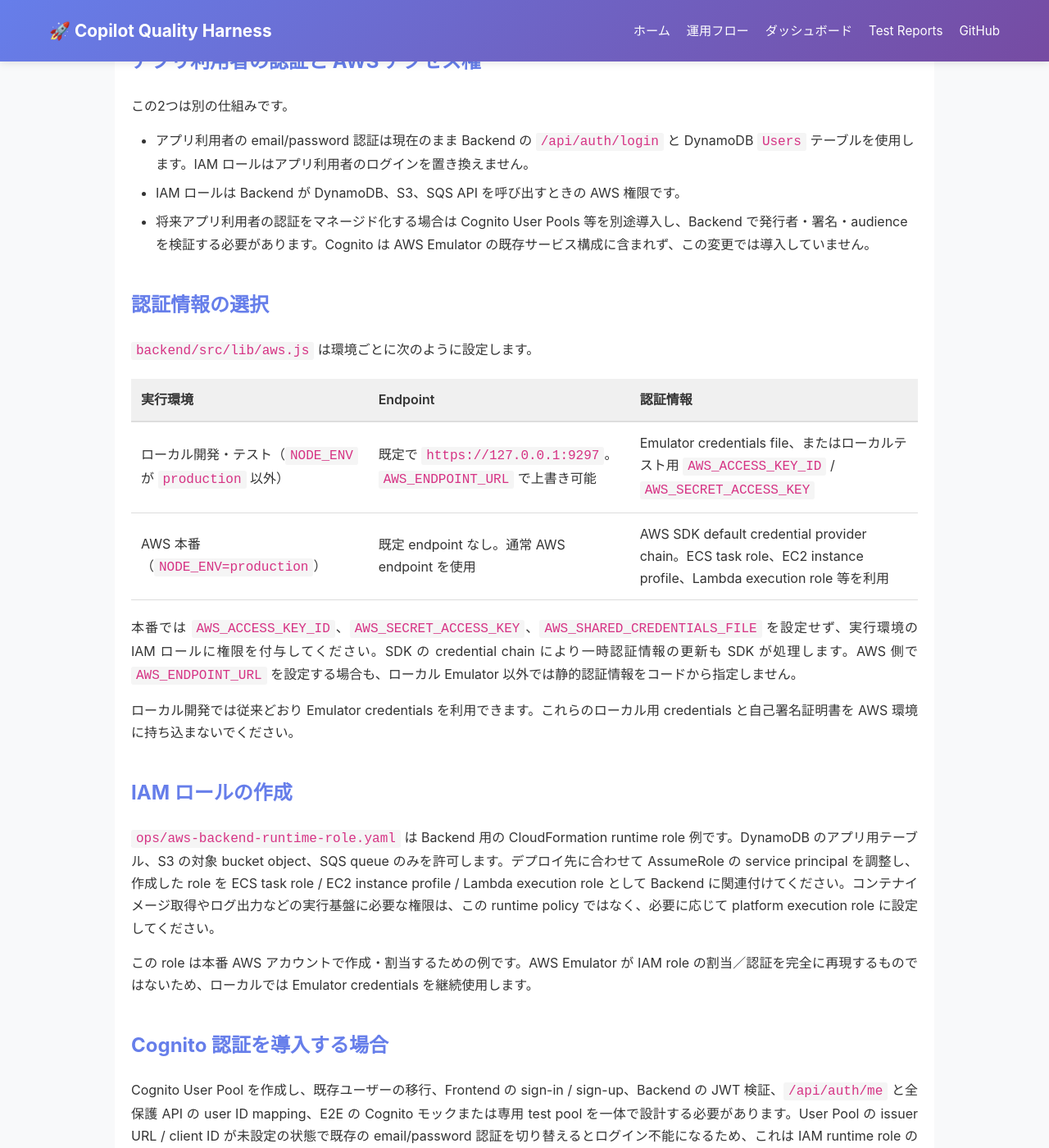
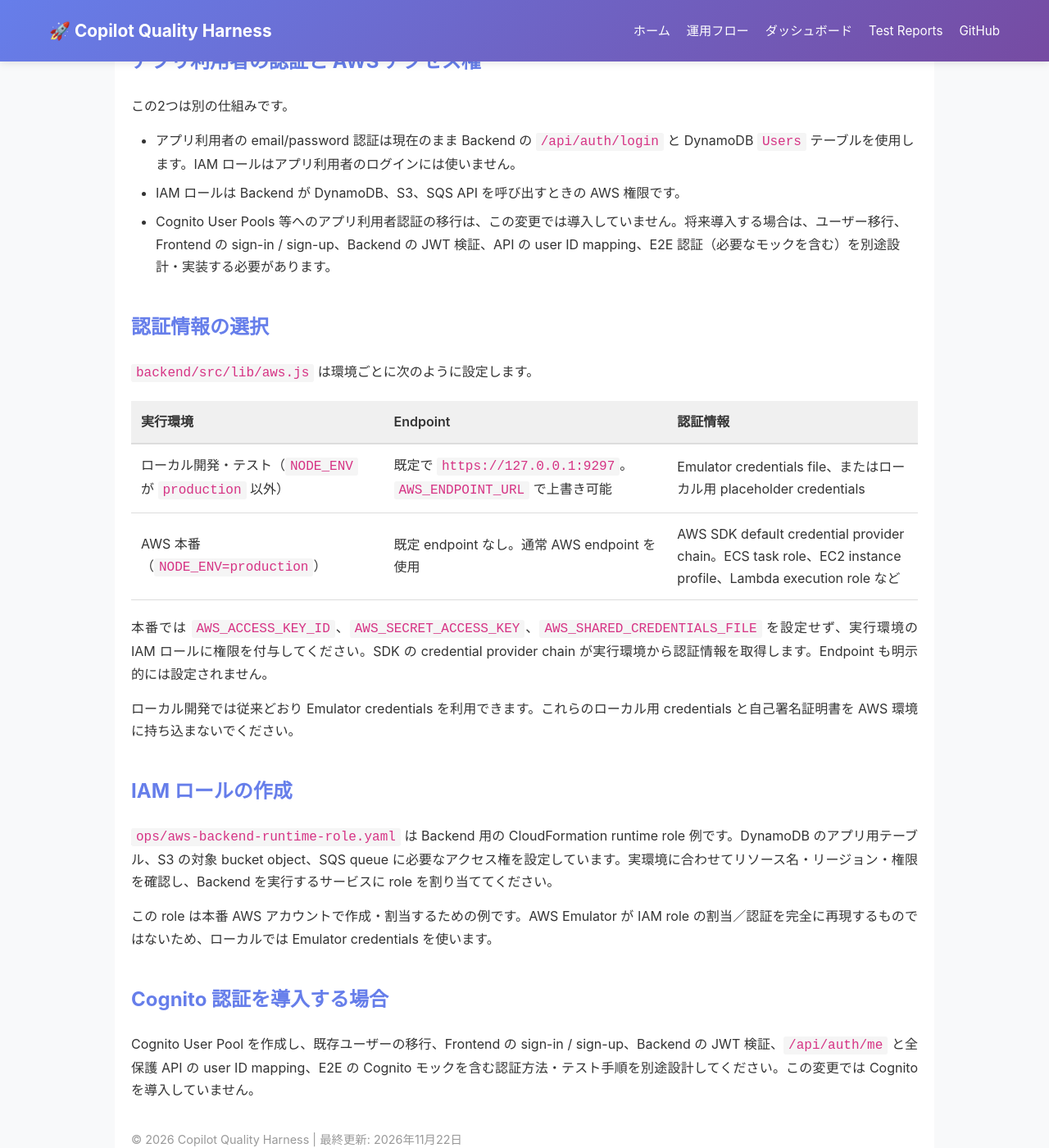
Before and after one commit to cocomomojo/copilot-quality-harness, a Jekyll site: the page built from docs/AWS_IAM_CREDENTIALS.md, in a window 1280 px wide and 1400 px high, scrolled down 246 px. Shown: the whole window at 82% size. Built offline with Jekyll 4.4.1, drawn with Linux system fonts in a browser that asks for light colours; our own code applies the rules of GitHub Pages for plain Markdown files; some of the changed text lies outside the part shown.

Commit message:
docs: clarify Cognito migration is not included

```diff
--- a/docs/AWS_IAM_CREDENTIALS.md
+++ b/docs/AWS_IAM_CREDENTIALS.md
@@ -4,9 +4,9 @@
 
 この2つは別の仕組みです。
 
-- アプリ利用者の email/password 認証は現在のまま Backend の `/api/auth/login` と DynamoDB `Users` テーブルを使用します。IAM ロールはアプリ利用者のログインを置き換えません。
+- アプリ利用者の email/password 認証は現在のまま Backend の `/api/auth/login` と DynamoDB `Users` テーブルを使用します。IAM ロールはアプリ利用者のログインには使いません。
 - IAM ロールは Backend が DynamoDB、S3、SQS API を呼び出すときの AWS 権限です。
-- 将来アプリ利用者の認証をマネージド化する場合は Cognito User Pools 等を別途導入し、Backend で発行者・署名・audience を検証する必要があります。Cognito は AWS Emulator の既存サービス構成に含まれず、この変更では導入していません。
+- Cognito User Pools 等へのアプリ利用者認証の移行は、この変更では導入していません。将来導入する場合は、ユーザー移行、Frontend の sign-in / sign-up、Backend の JWT 検証、API の user ID mapping、E2E 認証（必要なモックを含む）を別途設計・実装する必要があります。
 
 ## 認証情報の選択
 
@@ -14,19 +14,19 @@
 
 | 実行環境 | Endpoint | 認証情報 |
 |---|---|---|
-| ローカル開発・テスト（`NODE_ENV` が `production` 以外） | 既定で `https://127.0.0.1:9297`。`AWS_ENDPOINT_URL` で上書き可能 | Emulator credentials file、またはローカルテスト用 `AWS_ACCESS_KEY_ID` / `AWS_SECRET_ACCESS_KEY` |
-| AWS 本番（`NODE_ENV=production`） | 既定 endpoint なし。通常 AWS endpoint を使用 | AWS SDK default credential provider chain。ECS task role、EC2 instance profile、Lambda execution role 等を利用 |
+| ローカル開発・テスト（`NODE_ENV` が `production` 以外） | 既定で `https://127.0.0.1:9297`。`AWS_ENDPOINT_URL` で上書き可能 | Emulator credentials file、またはローカル用 placeholder credentials |
+| AWS 本番（`NODE_ENV=production`） | 既定 endpoint なし。通常 AWS endpoint を使用 | AWS SDK default credential provider chain。ECS task role、EC2 instance profile、Lambda execution role など |
 
-本番では `AWS_ACCESS_KEY_ID`、`AWS_SECRET_ACCESS_KEY`、`AWS_SHARED_CREDENTIALS_FILE` を設定せず、実行環境の IAM ロールに権限を付与してください。SDK の credential chain により一時認証情報の更新も SDK が処理します。AWS 側で `AWS_ENDPOINT_URL` を設定する場合も、ローカル Emulator 以外では静的認証情報をコードから指定しません。
+本番では `AWS_ACCESS_KEY_ID`、`AWS_SECRET_ACCESS_KEY`、`AWS_SHARED_CREDENTIALS_FILE` を設定せず、実行環境の IAM ロールに権限を付与してください。SDK の credential provider chain が実行環境から認証情報を取得します。Endpoint も明示的には設定されません。
 
 ローカル開発では従来どおり Emulator credentials を利用できます。これらのローカル用 credentials と自己署名証明書を AWS 環境に持ち込まないでください。
 
 ## IAM ロールの作成
 
-[`ops/aws-backend-runtime-role.yaml`](../ops/aws-backend-runtime-role.yaml) は Backend 用の CloudFormation runtime role 例です。DynamoDB のアプリ用テーブル、S3 の対象 bucket object、SQS queue のみを許可します。デプロイ先に合わせて AssumeRole の service principal を調整し、作成した role を ECS task role / EC2 instance profile / Lambda execution role として Backend に関連付けてください。コンテナイメージ取得やログ出力などの実行基盤に必要な権限は、この runtime policy ではなく、必要に応じて platform execution role に設定してください。
+[`ops/aws-backend-runtime-role.yaml`](../ops/aws-backend-runtime-role.yaml) は Backend 用の CloudFormation runtime role 例です。DynamoDB のアプリ用テーブル、S3 の対象 bucket object、SQS queue に必要なアクセス権を設定しています。実環境に合わせてリソース名・リージョン・権限を確認し、Backend を実行するサービスに role を割り当ててください。
 
-この role は本番 AWS アカウントで作成・割当するための例です。AWS Emulator が IAM role の割当／認証を完全に再現するものではないため、ローカルでは Emulator credentials を継続使用します。
+この role は本番 AWS アカウントで作成・割当するための例です。AWS Emulator が IAM role の割当／認証を完全に再現するものではないため、ローカルでは Emulator credentials を使います。
 
 ## Cognito 認証を導入する場合
 
-Cognito User Pool を作成し、既存ユーザーの移行、Frontend の sign-in / sign-up、Backend の JWT 検証、`/api/auth/me` と全保護 API の user ID mapping、E2E の Cognito モックまたは専用 test pool を一体で設計する必要があります。User Pool の issuer URL / client ID が未設定の状態で既存の email/password 認証を切り替えるとログイン不能になるため、これは IAM runtime role の変更とは分けた移行作業にします。
+Cognito User Pool を作成し、既存ユーザーの移行、Frontend の sign-in / sign-up、Backend の JWT 検証、`/api/auth/me` と全保護 API の user ID mapping、E2E の Cognito モックを含む認証方法・テスト手順を別途設計してください。この変更では Cognito を導入していません。
```
